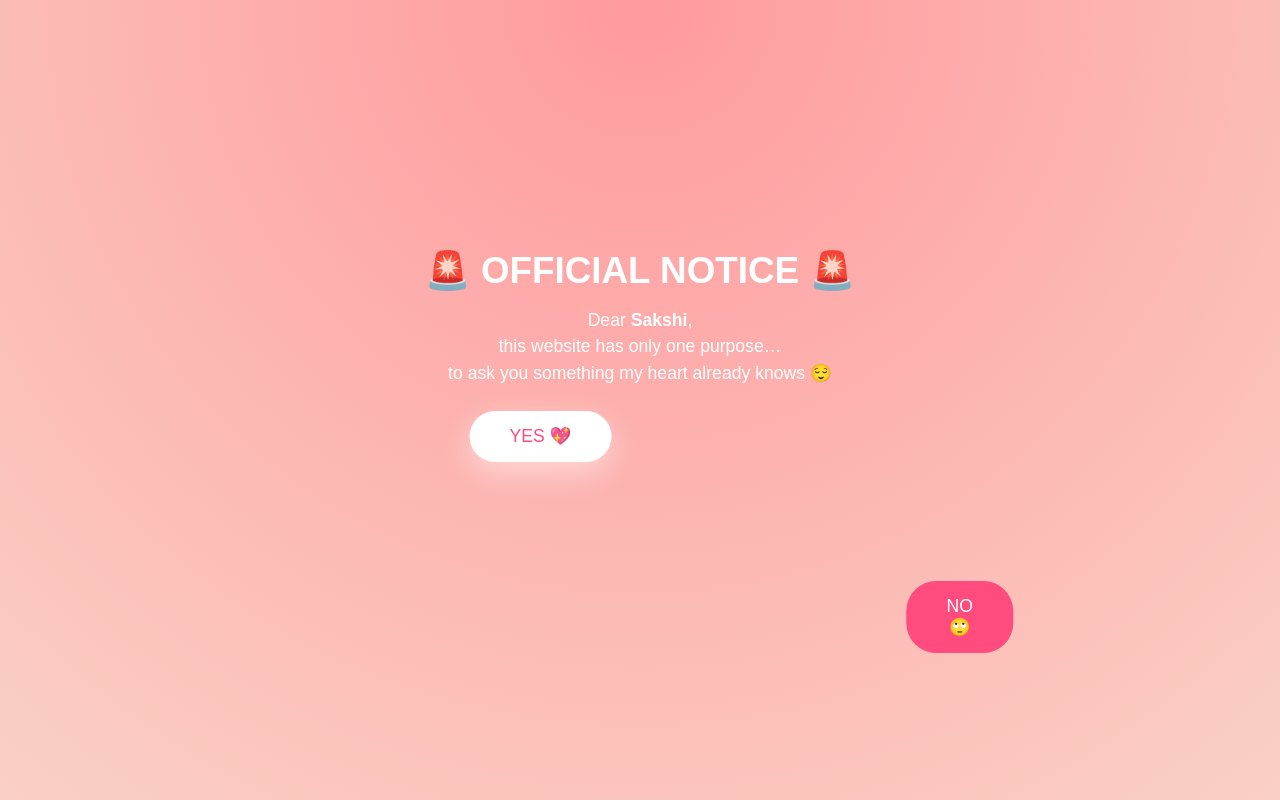
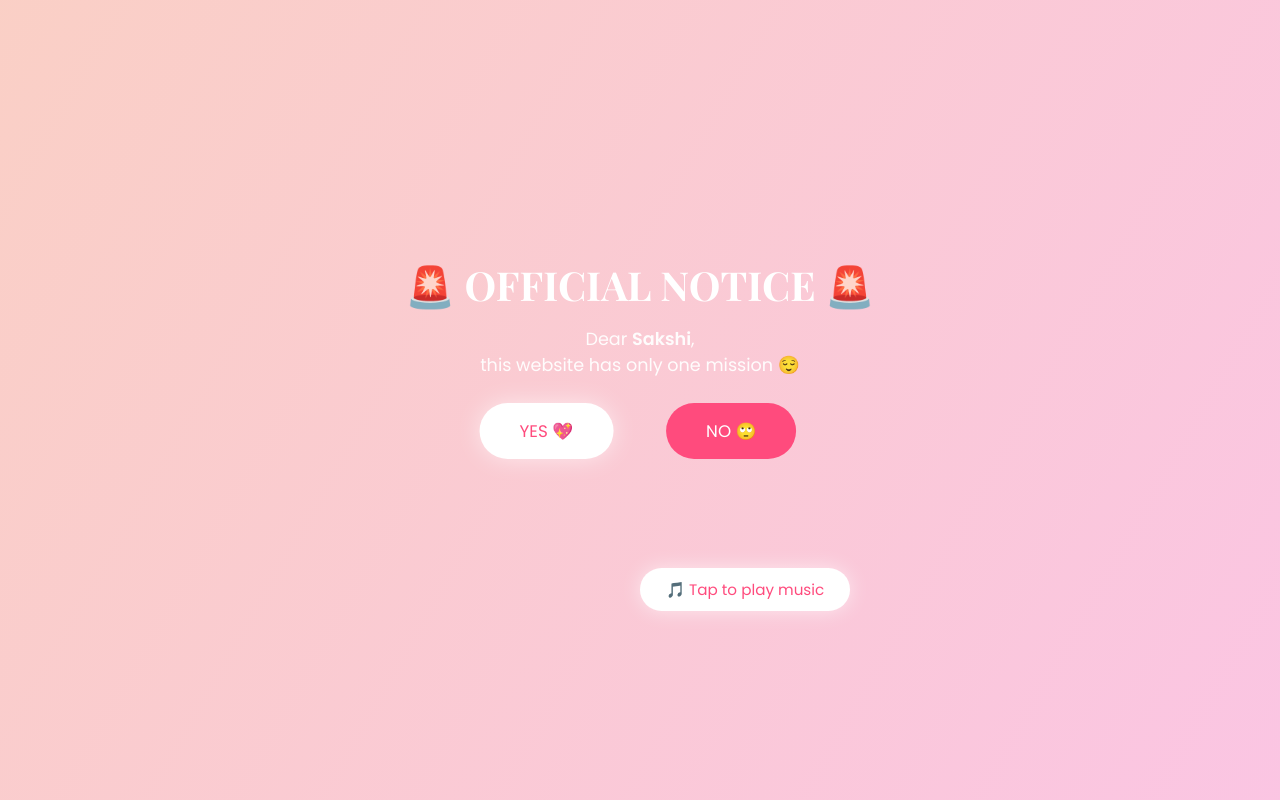
Before and after one commit to skjcool69-cell/uh-oh-, a plain HTML site: page index.html in a window 1280 px wide. Both pictures are taken after a click on the button "NO 🙄". Drawn offline with nearby package versions, Linux system fonts and the light colour scheme.

Commit message:
Update Valentine alert page with style and content changes

```diff
--- a/index.html
+++ b/index.html
@@ -3,41 +3,53 @@
 <head>
 <meta charset="UTF-8">
 <meta name="viewport" content="width=device-width, initial-scale=1.0">
-<title>💘 Valentine Alert 💘</title>
+<title>💖 Valentine Alert 💖</title>
+
+<!-- Google Fonts -->
+<link href="https://fonts.googleapis.com/css2?family=Playfair+Display:wght@500;700&family=Great+Vibes&family=Poppins:wght@300;400;600&display=swap" rel="stylesheet">
 
 <style>
 *{
   margin:0;
   padding:0;
   box-sizing:border-box;
-  font-family:'Poppins',sans-serif;
 }
 
 body{
   height:100vh;
-  background:radial-gradient(circle at top,#ff9a9e,#fad0c4);
+  background:linear-gradient(120deg,#ff9a9e,#fad0c4,#fbc2eb,#a6c1ee);
+  background-size:400% 400%;
+  animation:bgMove 12s ease infinite;
   display:flex;
   align-items:center;
   justify-content:center;
   overflow:hidden;
-  color:#fff;
+  color:white;
+  font-family:'Poppins',sans-serif;
+}
+
+@keyframes bgMove{
+  0%{background-position:0% 50%}
+  50%{background-position:100% 50%}
+  100%{background-position:0% 50%}
 }
 
 .container{
   text-align:center;
-  padding:20px;
-  animation:zoomIn 1s ease;
+  padding:25px;
+  animation:fadeIn 1.2s ease;
 }
 
 h1{
-  font-size:2.3rem;
+  font-family:'Playfair Display',serif;
+  font-size:2.5rem;
   margin-bottom:15px;
 }
 
-p{
+.subtitle{
   font-size:1.1rem;
+  opacity:0.95;
   margin-bottom:25px;
-  line-height:1.5;
 }
 
 .buttons{
@@ -47,12 +59,13 @@ p{
 
 button{
   padding:15px 40px;
-  font-size:1.1rem;
+  font-size:1.05rem;
   border:none;
   border-radius:30px;
   cursor:pointer;
   position:absolute;
   transition:0.3s;
+  font-family:'Poppins',sans-serif;
 }
 
 #yes{
@@ -60,7 +73,7 @@ button{
   color:#ff4b7d;
   left:50%;
   transform:translateX(-120%);
-  box-shadow:0 10px 30px rgba(255,255,255,0.5);
+  box-shadow:0 0 25px rgba(255,255,255,0.6);
 }
 
 #no{
@@ -70,6 +83,18 @@ button{
   transform:translateX(20%);
 }
 
+#playMusic{
+  margin-top:25px;
+  padding:10px 26px;
+  border-radius:25px;
+  border:none;
+  background:white;
+  color:#ff4b7d;
+  font-size:0.95rem;
+  cursor:pointer;
+  box-shadow:0 0 20px rgba(255,255,255,0.6);
+}
+
 .love{
   display:none;
   flex-direction:column;
@@ -77,22 +102,37 @@ button{
   animation:fadeIn 1s ease;
 }
 
-.love h1{
-  font-size:2.6rem;
+.yay{
+  font-family:'Great Vibes',cursive;
+  font-size:3.2rem;
+  margin-bottom:10px;
+  animation:glow 1.5s infinite alternate;
+}
+
+@keyframes glow{
+  from{text-shadow:0 0 10px #fff}
+  to{text-shadow:0 0 30px #ffeb3b,0 0 50px #ff4081}
+}
+
+.love-text{
+  font-family:'Playfair Display',serif;
+  font-size:1.2rem;
+  line-height:1.5;
+  margin-bottom:15px;
 }
 
 .love img{
   width:280px;
   max-width:90%;
   border-radius:20px;
-  margin-top:20px;
-  box-shadow:0 20px 40px rgba(0,0,0,0.3);
+  margin-top:15px;
+  box-shadow:0 15px 40px rgba(0,0,0,0.3);
 }
 
 .final-line{
-  margin-top:20px;
-  font-size:1.15rem;
+  margin-top:18px;
   font-style:italic;
+  font-size:1.05rem;
   opacity:0.95;
 }
 
@@ -108,51 +148,46 @@ button{
   to{transform:translateY(-100vh);opacity:0;}
 }
 
-@keyframes zoomIn{
-  from{opacity:0;transform:scale(0.8);}
+@keyframes fadeIn{
+  from{opacity:0;transform:scale(0.9);}
   to{opacity:1;transform:scale(1);}
-}
-
-@keyframes fadeIn{
-  from{opacity:0;}
-  to{opacity:1;}
 }
 </style>
 </head>
 
 <body>
 
-<!-- Wanna Be Yours – instrumental vibe -->
+<!-- Guaranteed Music -->
 <audio id="music" loop>
   <source src="https://cdn.pixabay.com/audio/2023/03/27/audio_6a4b2df9bb.mp3" type="audio/mpeg">
 </audio>
 
 <div class="container" id="main">
   <h1>🚨 OFFICIAL NOTICE 🚨</h1>
-  <p>
+  <div class="subtitle">
     Dear <b>Sakshi</b>,<br>
-    this website has only one purpose…<br>
-    to ask you something my heart already knows 😌
-  </p>
+    this website has only one mission 😌
+  </div>
 
   <div class="buttons">
     <button id="yes">YES 💖</button>
     <button id="no">NO 🙄</button>
   </div>
+
+  <button id="playMusic">🎵 Tap to play music</button>
 </div>
 
 <div class="love" id="love">
-  <h1>❤️ I WANNA BE YOURS</h1>
-  <p>
+  <div class="yay">Yayyyyy ✨🌈</div>
+
+  <div class="love-text">
     Sakshi,<br>
-    every version of my future somehow has you in it.
+    every version of my future somehow has you in it.<br>
     Will you be my Valentine? 🌹
-  </p>
+  </div>
 
-  <!-- YOUR IMAGE -->
   <img src="your-photo.jpg" alt="Us Together">
 
-  <!-- FINAL LINE -->
   <div class="final-line">
     “I don’t need forever. I just need you.”
   </div>
@@ -164,20 +199,21 @@ const noBtn=document.getElementById("no");
 const main=document.getElementById("main");
 const love=document.getElementById("love");
 const music=document.getElementById("music");
+const playBtn=document.getElementById("playMusic");
+
+playBtn.onclick=()=>{
+  music.play();
+  playBtn.style.display="none";
+};
 
 yesBtn.onclick=()=>{
   main.style.display="none";
   love.style.display="flex";
-  music.play();
   setInterval(createHeart,300);
 };
 
-noBtn.onmouseover=()=>{
-  alert("❌ Not an option. Sakshi already owns my heart 😌");
-  const x=Math.random()*(window.innerWidth-100);
-  const y=Math.random()*(window.innerHeight-100);
-  noBtn.style.left=x+"px";
-  noBtn.style.top=y+"px";
+noBtn.onclick=()=>{
+  alert("😏 Oops! Wrong choice detected.\nLet’s try that again… carefully 💖");
 };
 
 function createHeart(){
@@ -192,4 +228,4 @@ function createHeart(){
 </script>
 
 </body>
-</html>
+  </html>
```
